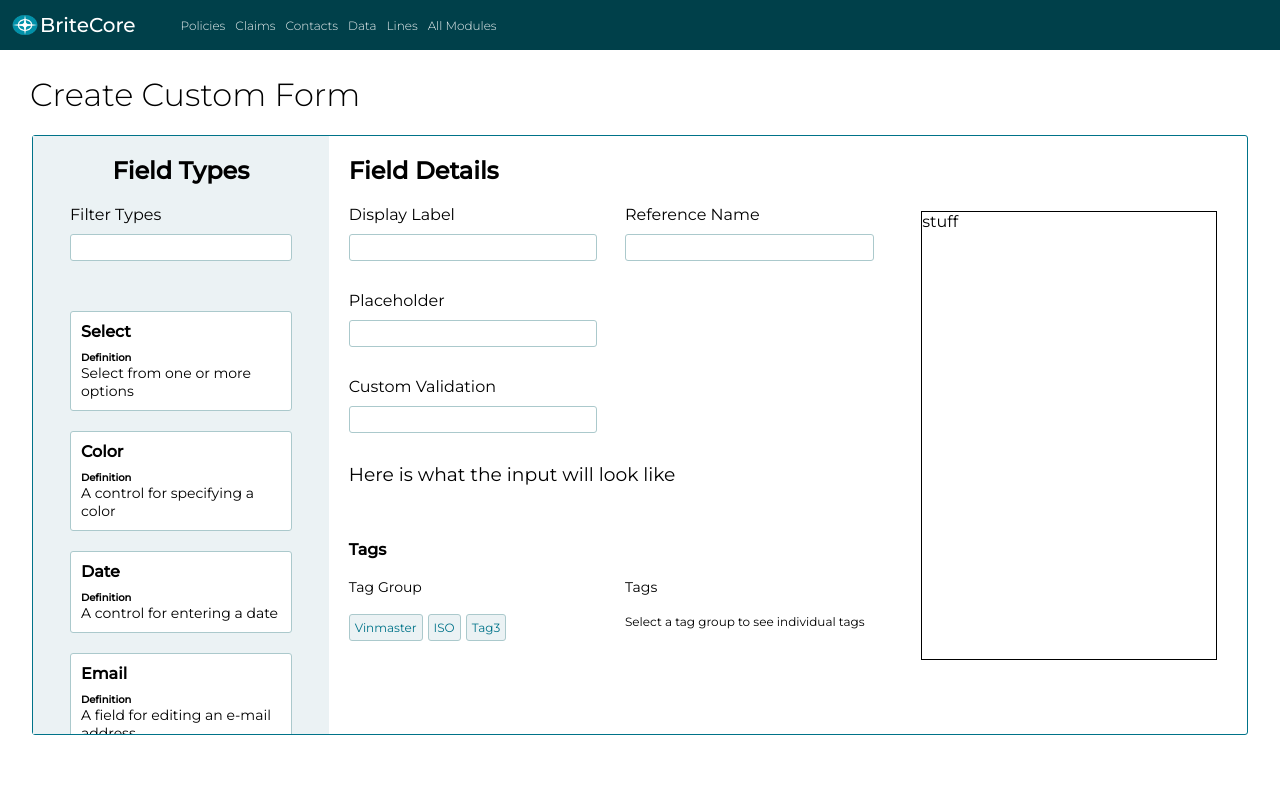
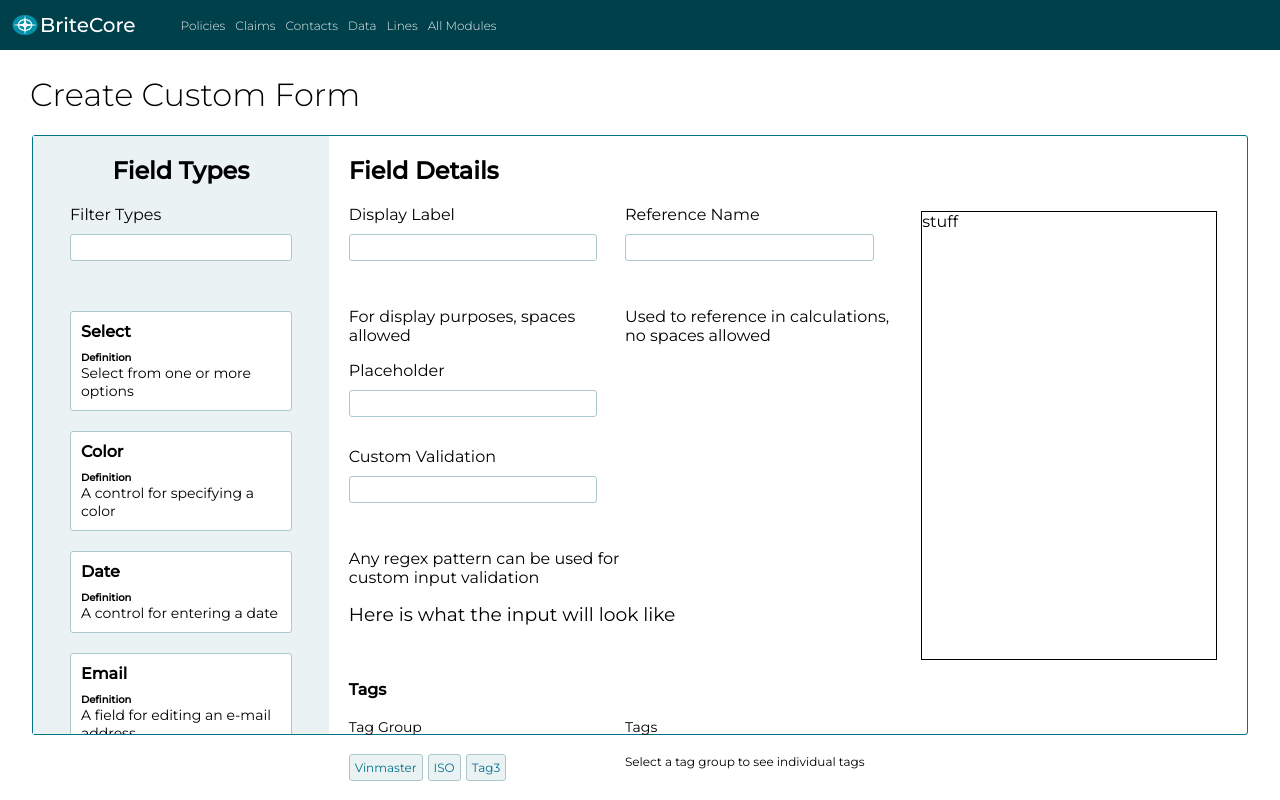
Before and after one commit to ckarras11/britecore, a React (Create React App) app: page / in a window 1280 px wide. Built offline with nearby package versions, Linux system fonts and the light colour scheme.

Commit message:
Added input instructions

```diff
--- a/src/components/field-details.js
+++ b/src/components/field-details.js
@@ -73,14 +73,17 @@ class FieldDetails extends React.Component{
                     <div className='column1'>
                         <label htmlFor='label'>Display Label</label>
                         <input onChange={this.setLabel} type='text' name='label' />
+                        <p>For display purposes, spaces allowed</p>
                         <label htmlFor='placeholder'>Placeholder</label>
                         <input onChange={this.setPlaceholder} type="text" name='placeholder' />
                         <label htmlFor='validation'>Custom Validation</label>
                         <input onChange={this.setValidation} type="text" name='validation' />
+                        <p>Any regex pattern can be used for custom input validation</p>
                     </div>
                     <div className='column2'>
                         <label htmlFor='ref'>Reference Name</label>
                         <input type="text" name='ref' value={this.props.iref} />
+                        <p>Used to reference in calculations, no spaces allowed</p>
                         {optionInput}
                     </div>
                 </form>
```
